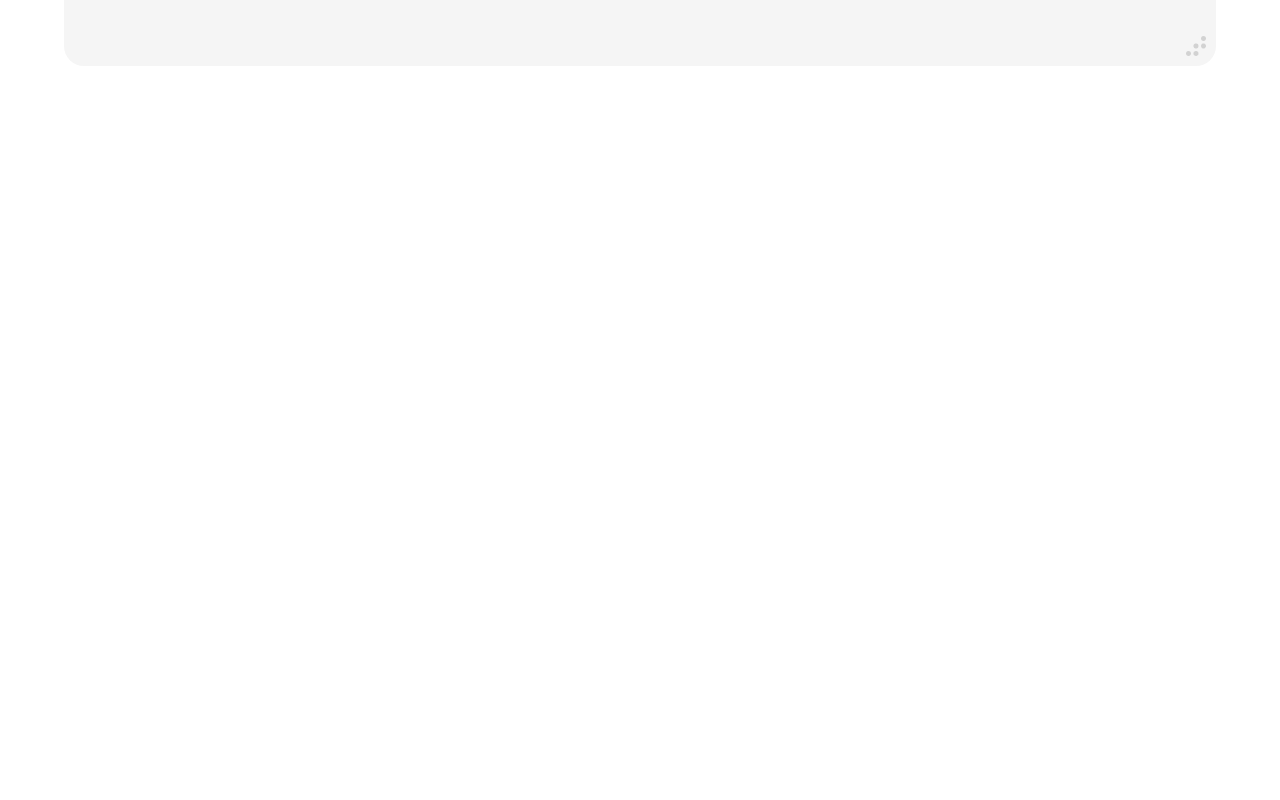
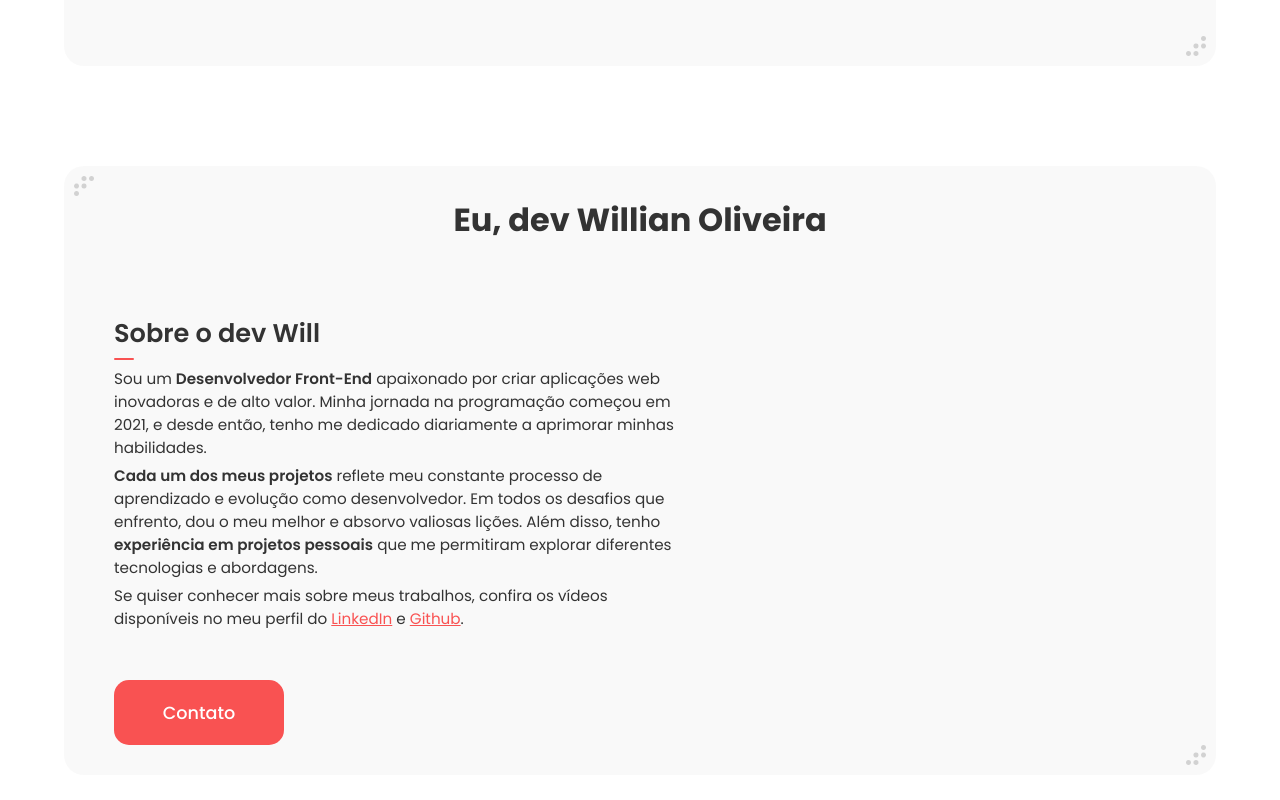
Before and after one commit to WillianOL/portifolio, a React (Vite) app: page / in a window 1280 px wide. Shown: the part 709-1509 px from the top of the page. Before the commit the page ends 800 px from the top, so only its background shows below. Built offline with nearby package versions, Linux system fonts and the light colour scheme.

Commit message:
Criação do componente de Titulo e subTitulo, e finalização do Text.jsx(seção 'sobre o dev Will')

```diff
--- a/src/EstiloGlobal.scss
+++ b/src/EstiloGlobal.scss
@@ -12,7 +12,7 @@
   --fontePrincipal: 'Poppins', Arial, sans-serif;
   --corDestaque: #f95252;
   --branco: #fff;
-  --conteinerFundo: #f5f5f5;
+  --conteinerFundo: #f5f5f596;
   --corTexto: #333333;
   --projeto01: #f7f0ff;
   --projeto02: #f0fff7;
@@ -28,3 +28,7 @@ section {
   padding-top: 30px;
   padding-bottom: 30px;
 }
+
+a.link {
+  color: var(--corDestaque);
+}
--- a/src/components/Home/Home.jsx
+++ b/src/components/Home/Home.jsx
@@ -1,11 +1,13 @@
 import React from 'react'
 import style from './style.module.scss'
 import Apresentacao from './Apresentacao/Apresentacao'
+import Sobre from './Sobre/Sobre'
 
 const Home = () => {
   return (
     <main className={style.mainConteiner}>
       <Apresentacao />
+      <Sobre />
     </main>
   )
 }
--- /dev/null
+++ b/src/components/Home/Sobre/Sobre.jsx
@@ -0,0 +1,21 @@
+import React from 'react';
+import Section from '../Section/Section';
+import style from './style.module.scss';
+import Text from './Text/Text';
+import Titulo from '../Titulos/Titulo';
+
+const Sobre = () => {
+  return (
+    <Section>
+      <div className={style.conteiner}>
+        <Titulo>Eu, dev Willian Oliveira</Titulo>
+        <div className={style.conteudo}>
+          <Text />
+
+        </div>
+      </div>
+    </Section>
+  );
+};
+
+export default Sobre;
--- /dev/null
+++ b/src/components/Home/Sobre/Text/Text.jsx
@@ -0,0 +1,48 @@
+import React from 'react';
+import SubTitulo from '../../Titulos/SubTitulo/SubTitulo';
+import style from './style.module.scss';
+import ButtonLink from '../../Apresentacao/ButtonLink/Button';
+
+const Text = () => {
+  return (
+    <div className={style.conteiner}>
+      <SubTitulo>Sobre o dev Will</SubTitulo>
+      <p className={style.paragrafo}>
+        Sou um <span>Desenvolvedor Front-End</span> apaixonado por criar
+        aplicações web inovadoras e de alto valor. Minha jornada na programação
+        começou em 2021, e desde então, tenho me dedicado diariamente a
+        aprimorar minhas habilidades.
+      </p>
+      <p className={style.paragrafo}>
+        <span>Cada um dos meus projetos</span> reflete meu constante processo de
+        aprendizado e evolução como desenvolvedor. Em todos os desafios que
+        enfrento, dou o meu melhor e absorvo valiosas lições. Além disso, tenho
+        <span> experiência em projetos pessoais</span> que me permitiram
+        explorar diferentes tecnologias e abordagens.
+      </p>
+      <p className={style.paragrafo}>
+        Se quiser conhecer mais sobre meus trabalhos, confira os vídeos
+        disponíveis no meu perfil do{' '}
+        <a
+          href="https://www.linkedin.com/in/willian-oliveira-dev/"
+          target="_blanck"
+          className="link"
+        >
+          LinkedIn
+        </a>{' '}
+        e{' '}
+        <a
+          href="https://github.com/WillianOL"
+          target="_blanck"
+          className="link"
+        >
+          Github
+        </a>
+        .
+      </p>
+      <ButtonLink route="contato" text="Contato" marginTop="50px"/>
+    </div>
+  );
+};
+
+export default Text;
--- /dev/null
+++ b/src/components/Home/Sobre/Text/style.module.scss
@@ -0,0 +1,11 @@
+.conteiner {
+  max-width: 570px;
+  .paragrafo {
+    font-size: .95rem;
+    color: var(--corTexto);
+    margin-bottom: 5px;
+    span {
+      font-weight: 600;
+    }
+  }
+}
--- /dev/null
+++ b/src/components/Home/Sobre/style.module.scss
@@ -0,0 +1,5 @@
+.conteiner {
+  display: flex;
+  flex-direction: column;
+  gap: 70px;
+}
--- /dev/null
+++ b/src/components/Home/Titulos/SubTitulo/SubTitulo.jsx
@@ -0,0 +1,12 @@
+import React from 'react'
+import style from "./style.module.scss"
+
+const SubTitulo = ({children}) => {
+  return (
+    <h2 className={style.subtitulo}>
+      {children}
+    </h2>
+  )
+}
+
+export default SubTitulo
--- /dev/null
+++ b/src/components/Home/Titulos/SubTitulo/style.module.scss
@@ -0,0 +1,19 @@
+.subtitulo {
+  font-size: 1.6rem;
+  font-weight: 600;
+  margin-bottom: 14px;
+  position: relative;
+  color: var(--corTexto);
+  &::before {
+    position: absolute;
+    content: '';
+    width: 20px;
+    height: 2px;
+    border-radius: 2px;
+    background-color: var(--corDestaque);
+    bottom: -7px;
+  }
+  span {
+    color: var(--corDestaque);
+  }
+}
--- /dev/null
+++ b/src/components/Home/Titulos/Titulo.jsx
@@ -0,0 +1,12 @@
+import React from 'react'
+import style from './style.module.scss'
+
+const Titulo = ({children, cor="#333333"}) => {
+  return (
+    <h1 style={{color:`${cor}`}} className={style.titulo}>
+      {children}
+    </h1>
+  )
+}
+
+export default Titulo
--- /dev/null
+++ b/src/components/Home/Titulos/style.module.scss
@@ -0,0 +1,4 @@
+.titulo {
+  font-size: 2rem;
+  text-align: center;
+}
--- a/src/components/Home/style.module.scss
+++ b/src/components/Home/style.module.scss
@@ -1,6 +1,7 @@
 .mainConteiner {
   display: flex;
   align-items: center;
+  gap: 100px;
   flex-direction: column;
   padding: 25px 60px;
   margin-top: 90px;
```
